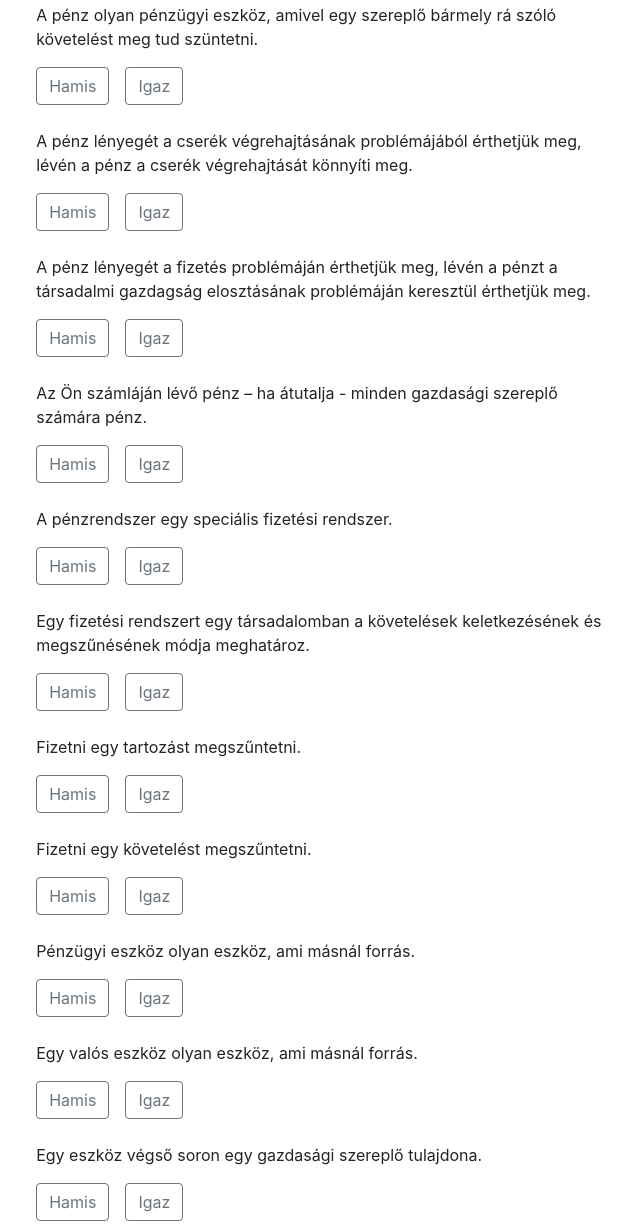
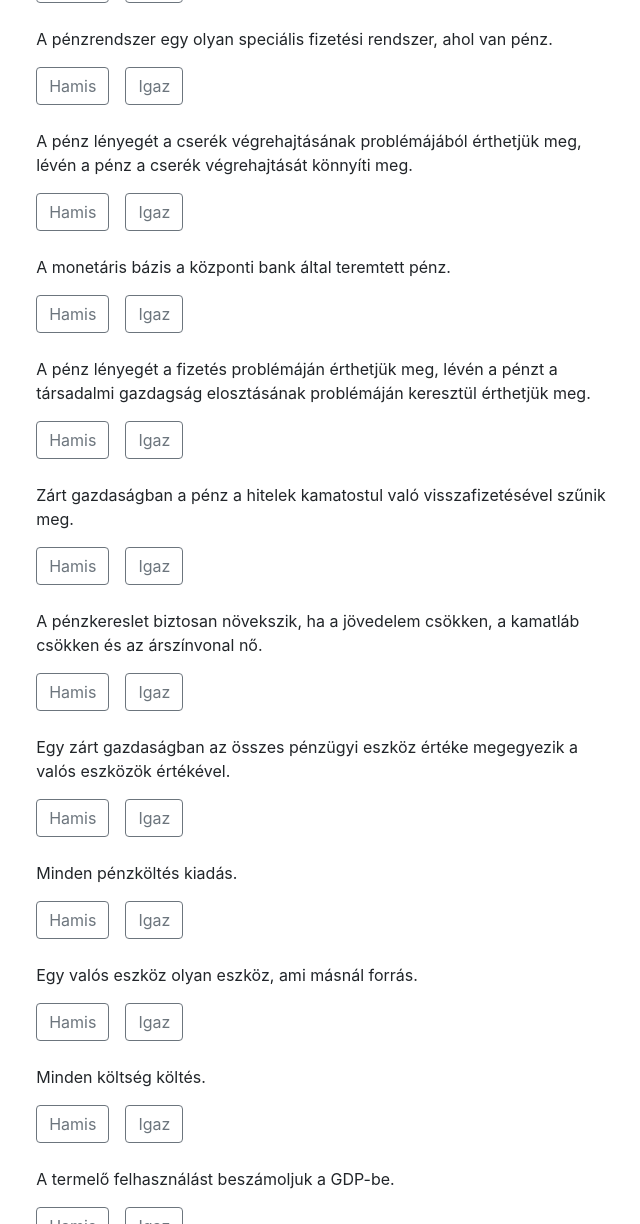
Before and after one commit to kripod/bme-vik-mikmak-kviz, a Gatsby site: page /makrookonomia in a window 1280 px wide. Shown: the part 169-1393 px from the top of the page, without its empty margins (316-956 px from the left). Built offline with nearby package versions, Linux system fonts and the light colour scheme; Gatsby itself is replaced by a stand-in of ours.

Commit message:
Shuffle assesments before showing them

```diff
--- a/package.json
+++ b/package.json
@@ -16,12 +16,14 @@
     "gatsby-plugin-typescript": "^2.0.2",
     "gatsby-source-filesystem": "^2.0.10",
     "gatsby-transformer-yaml": "^2.1.6",
+    "lodash.shuffle": "^4.2.0",
     "react": "^16.6.3",
     "react-dom": "^16.6.3",
     "react-helmet": "^5.2.0",
     "reactstrap": "^6.5.0"
   },
   "devDependencies": {
+    "@types/lodash.shuffle": "^4.2.4",
     "@types/react-helmet": "^5.0.7",
     "@types/reactstrap": "^6.4.3",
     "eslint": "^5.9.0",
--- a/src/pages/makrookonomia/index.tsx
+++ b/src/pages/makrookonomia/index.tsx
@@ -1,4 +1,5 @@
 import { graphql, StaticQuery } from 'gatsby';
+import shuffle from 'lodash.shuffle';
 import * as React from 'react';
 import { Container } from 'reactstrap';
 import Assessment from '../../components/Assessment';
@@ -25,8 +26,12 @@ const MakrookonomiaPage = () => (
             }
           }
         `}
-        render={data =>
-          data.allAssessmentsYaml.edges.map(({ node }: any) => (
+        render={data => {
+          const shuffledAssessmentEdges = shuffle(
+            data.allAssessmentsYaml.edges,
+          );
+
+          return shuffledAssessmentEdges.map(({ node }: any) => (
             <Assessment
               key={node.id}
               question={node.question}
@@ -34,8 +39,8 @@ const MakrookonomiaPage = () => (
               incorrectAnswerChoices={[node.correctAnswer ? 'Hamis' : 'Igaz']}
               className="mt-3 mb-4"
             />
-          ))
-        }
+          ));
+        }}
       />
     </Container>
   </Layout>
--- a/tsconfig.json
+++ b/tsconfig.json
@@ -5,6 +5,7 @@
     "target": "esnext",
     "moduleResolution": "node",
     "isolatedModules": true,
+    "allowSyntheticDefaultImports": true,
     "strict": true
   }
 }
```
Also changed, not shown: 1 other file.
